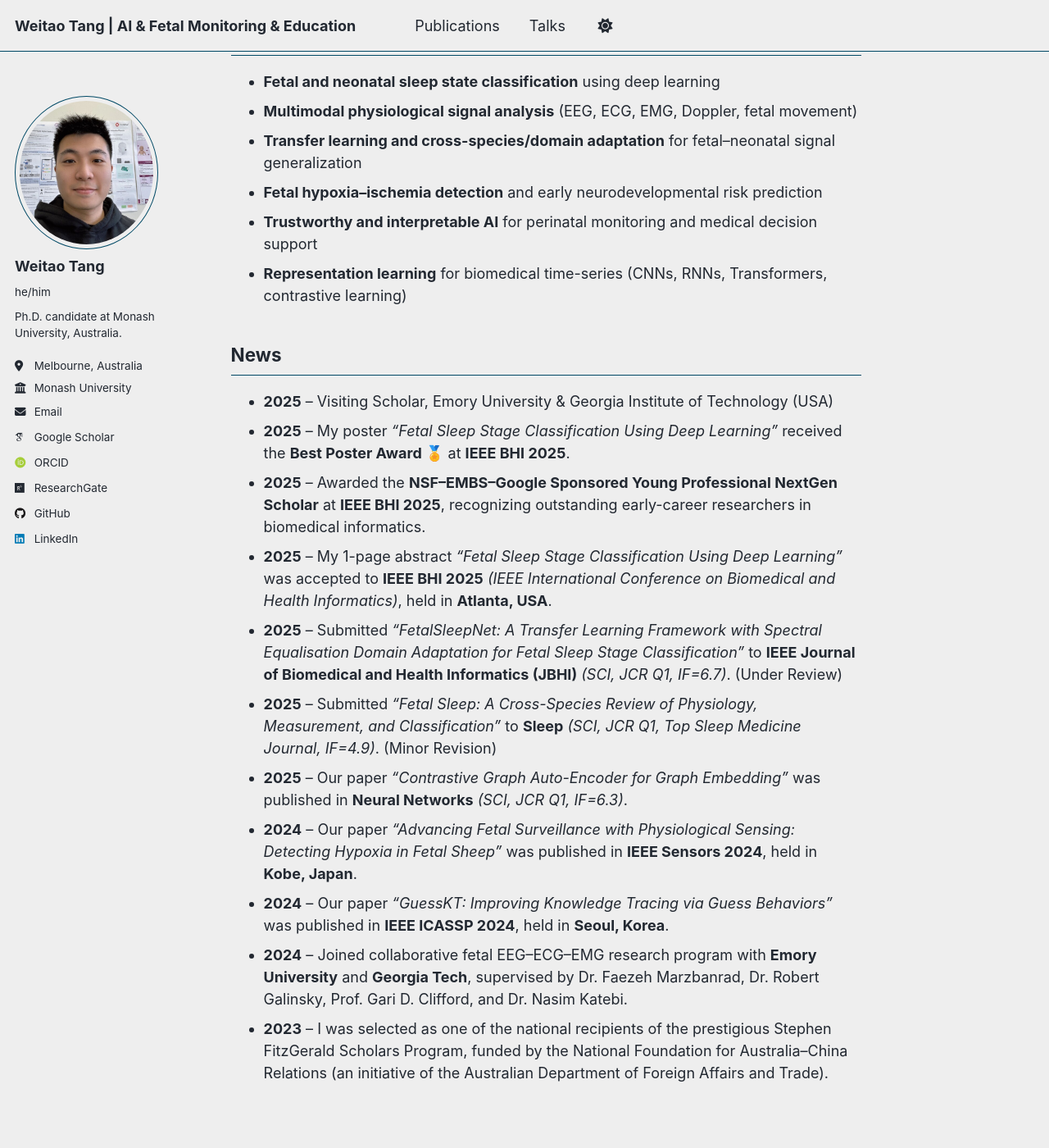
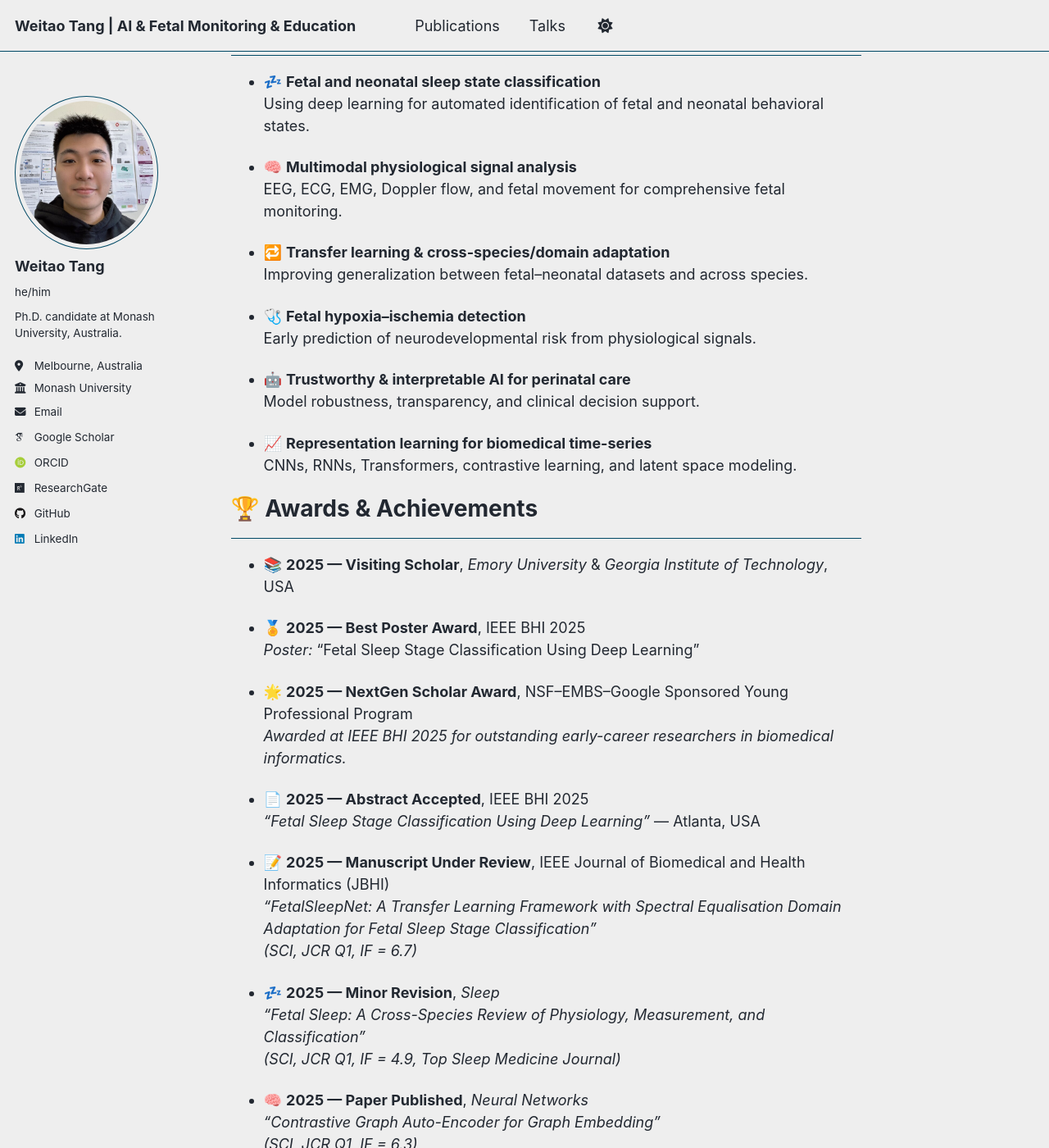
Before and after one commit to WeitaoTang-GitHub/WeitaoTang-GitHub.github.io, a Jekyll site: the page built from _pages/about.md, in a window 1280 px wide and 1400 px high, scrolled down 720 px. Shown: the whole window at 82% size. Built offline with Jekyll 4.4.1, drawn with Linux system fonts in a browser that asks for light colours; some web fonts are replaced; some of the changed text lies outside the part shown.

Commit message:
Update about.md

```diff
--- a/_pages/about.md
+++ b/_pages/about.md
@@ -24,25 +24,62 @@ Dr. Nasim Katebi — Emory University
 
 Together, this multidisciplinary team aims to advance AI-driven physiological monitoring, fetal neurodevelopment assessment, and early diagnosis in perinatal medicine.
 
-Research Interests
+🔬 Research Interests
 ------
-- **Fetal and neonatal sleep state classification** using deep learning
-- **Multimodal physiological signal analysis** (EEG, ECG, EMG, Doppler, fetal movement)
-- **Transfer learning and cross-species/domain adaptation** for fetal–neonatal signal generalization
-- **Fetal hypoxia–ischemia detection** and early neurodevelopmental risk prediction
-- **Trustworthy and interpretable AI** for perinatal monitoring and medical decision support
-- **Representation learning** for biomedical time-series (CNNs, RNNs, Transformers, contrastive learning)
 
-News
+- 💤 **Fetal and neonatal sleep state classification**
+  Using deep learning for automated identification of fetal and neonatal behavioral states.
+
+- 🧠 **Multimodal physiological signal analysis**
+  EEG, ECG, EMG, Doppler flow, and fetal movement for comprehensive fetal monitoring.
+
+- 🔁 **Transfer learning & cross-species/domain adaptation**
+  Improving generalization between fetal–neonatal datasets and across species.
+
+- 🩺 **Fetal hypoxia–ischemia detection**
+  Early prediction of neurodevelopmental risk from physiological signals.
+
+- 🤖 **Trustworthy & interpretable AI for perinatal care**
+  Model robustness, transparency, and clinical decision support.
+
+- 📈 **Representation learning for biomedical time-series**
+  CNNs, RNNs, Transformers, contrastive learning, and latent space modeling.
+
+
+# 🏆 Awards & Achievements
 ------
-- **2025** – Visiting Scholar, Emory University & Georgia Institute of Technology (USA)
-- **2025** – My poster *“Fetal Sleep Stage Classification Using Deep Learning”* received the **Best Poster Award 🏅** at **IEEE BHI 2025**.
-- **2025** – Awarded the **NSF–EMBS–Google Sponsored Young Professional NextGen Scholar** at **IEEE BHI 2025**, recognizing outstanding early-career researchers in biomedical informatics.
-- **2025** – My 1-page abstract *“Fetal Sleep Stage Classification Using Deep Learning”* was accepted to **IEEE BHI 2025** *(IEEE International Conference on Biomedical and Health Informatics)*, held in **Atlanta, USA**.
-- **2025** – Submitted *“FetalSleepNet: A Transfer Learning Framework with Spectral Equalisation Domain Adaptation for Fetal Sleep Stage Classification”* to **IEEE Journal of Biomedical and Health Informatics (JBHI)** *(SCI, JCR Q1, IF=6.7)*. (Under Review)
-- **2025** – Submitted *“Fetal Sleep: A Cross-Species Review of Physiology, Measurement, and Classification”* to **Sleep** *(SCI, JCR Q1, Top Sleep Medicine Journal, IF=4.9)*. (Minor Revision)
-- **2025** – Our paper *“Contrastive Graph Auto-Encoder for Graph Embedding”* was published in **Neural Networks** *(SCI, JCR Q1, IF=6.3)*.
-- **2024** – Our paper *“Advancing Fetal Surveillance with Physiological Sensing: Detecting Hypoxia in Fetal Sheep”* was published in **IEEE Sensors 2024**, held in **Kobe, Japan**.
-- **2024** – Our paper *“GuessKT: Improving Knowledge Tracing via Guess Behaviors”* was published in **IEEE ICASSP 2024**, held in **Seoul, Korea**.
-- **2024** – Joined collaborative fetal EEG–ECG–EMG research program with **Emory University** and **Georgia Tech**, supervised by Dr. Faezeh Marzbanrad, Dr. Robert Galinsky, Prof. Gari D. Clifford, and Dr. Nasim Katebi.
-- **2023** – I was selected as one of the national recipients of the prestigious Stephen FitzGerald Scholars Program, funded by the National Foundation for Australia–China Relations (an initiative of the Australian Department of Foreign Affairs and Trade).
+- 📚 **2025 — Visiting Scholar**, *Emory University* & *Georgia Institute of Technology*, USA
+
+- 🏅 **2025 — Best Poster Award**, IEEE BHI 2025
+  *Poster:* “Fetal Sleep Stage Classification Using Deep Learning”
+
+- 🌟 **2025 — NextGen Scholar Award**, NSF–EMBS–Google Sponsored Young Professional Program
+  *Awarded at IEEE BHI 2025 for outstanding early-career researchers in biomedical informatics.*
+
+- 📄 **2025 — Abstract Accepted**, IEEE BHI 2025
+  *“Fetal Sleep Stage Classification Using Deep Learning”* — Atlanta, USA
+
+- 📝 **2025 — Manuscript Under Review**, IEEE Journal of Biomedical and Health Informatics (JBHI)
+  *“FetalSleepNet: A Transfer Learning Framework with Spectral Equalisation Domain Adaptation for Fetal Sleep Stage Classification”*
+  *(SCI, JCR Q1, IF = 6.7)*
+
+- 💤 **2025 — Minor Revision**, *Sleep*
+  *“Fetal Sleep: A Cross-Species Review of Physiology, Measurement, and Classification”*
+  *(SCI, JCR Q1, IF = 4.9, Top Sleep Medicine Journal)*
+
+- 🧠 **2025 — Paper Published**, *Neural Networks*
+  *“Contrastive Graph Auto-Encoder for Graph Embedding”*
+  *(SCI, JCR Q1, IF = 6.3)*
+
+- 🔬 **2024 — Paper Published**, *IEEE Sensors 2024* (Kobe, Japan)
+  *“Advancing Fetal Surveillance with Physiological Sensing: Detecting Hypoxia in Fetal Sheep”*
+
+- 🎤 **2024 — Paper Published**, *IEEE ICASSP 2024* (Seoul, Korea)
+  *“GuessKT: Improving Knowledge Tracing via Guess Behaviors”*
+
+- 🤝 **2024 — Joined Fetal EEG–ECG–EMG Research Program**, Emory University × Georgia Tech
+  *Supervisors: Dr. Faezeh Marzbanrad, Dr. Robert Galinsky, Prof. Gari Clifford, Dr. Nasim Katebi*
+
+- 🇦🇺 **2023 — Stephen FitzGerald Scholar**
+  National Foundation for Australia–China Relations
+  *(Australian Department of Foreign Affairs and Trade)*
```
